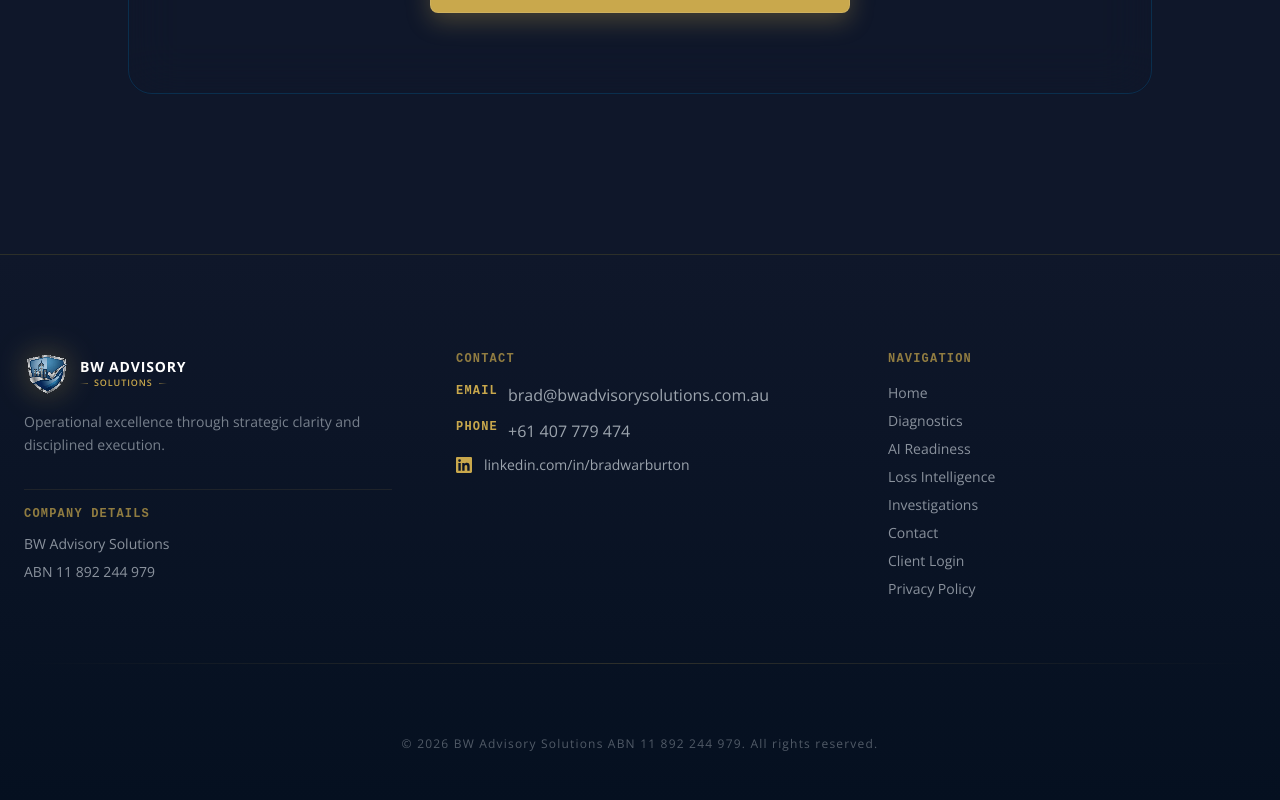
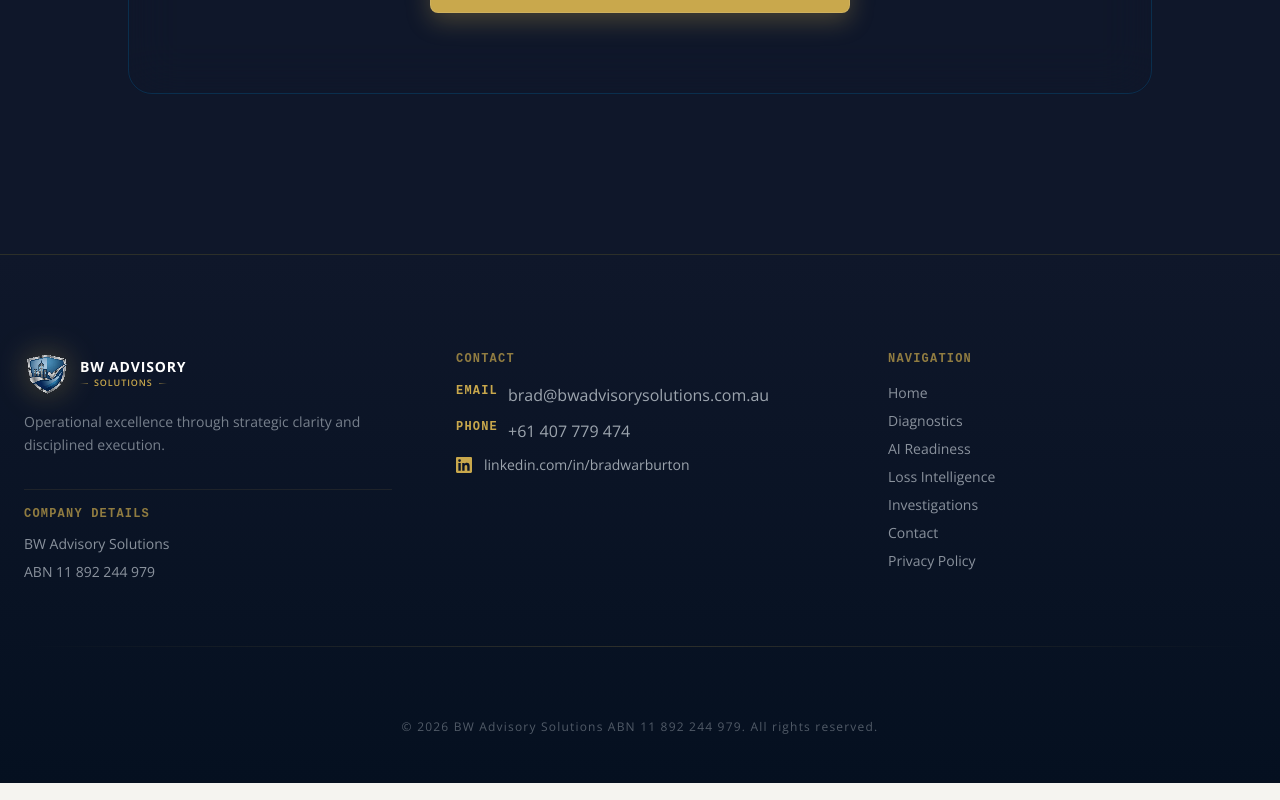
Before and after one commit to Brad9474/BW-Advisory-Website, a React (Vite) app: page /diagnostics in a window 1280 px wide. Shown: the part 4396-5196 px from the top of the page. Built offline with nearby package versions, Linux system fonts and the light colour scheme.

Commit message:
chore: remove client login from footer

```diff
--- a/src/components/Footer.jsx
+++ b/src/components/Footer.jsx
@@ -91,9 +91,6 @@
               <a href="/#contact" className="text-silver/70 hover:text-[#C9A84C] transition-colors font-light text-sm">
                 Contact
               </a>
-              <a href="https://command.bwadvisorysolutions.com.au" className="text-silver/70 hover:text-[#C9A84C] transition-colors font-light text-sm">
-                Client Login
-              </a>
               <a href="/privacy" className="text-silver/70 hover:text-[#C9A84C] transition-colors font-light text-sm">
                 Privacy Policy
               </a>
```
